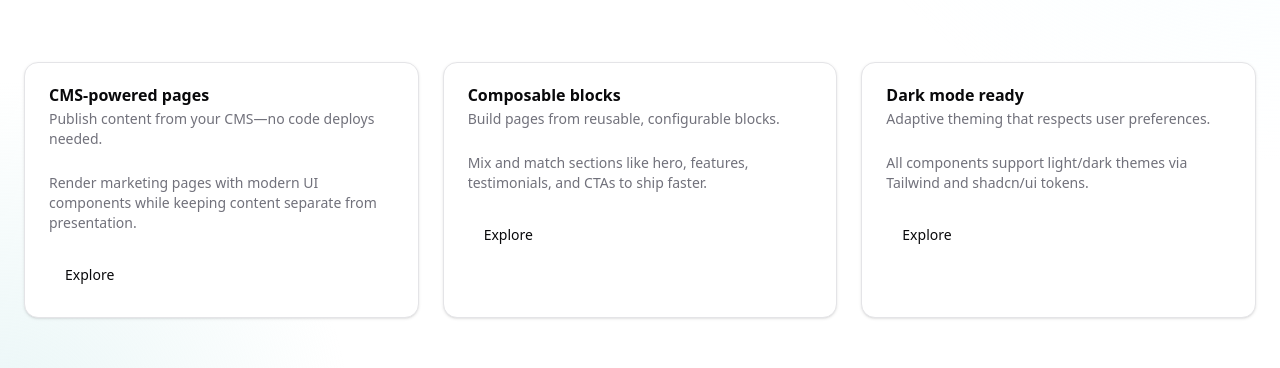
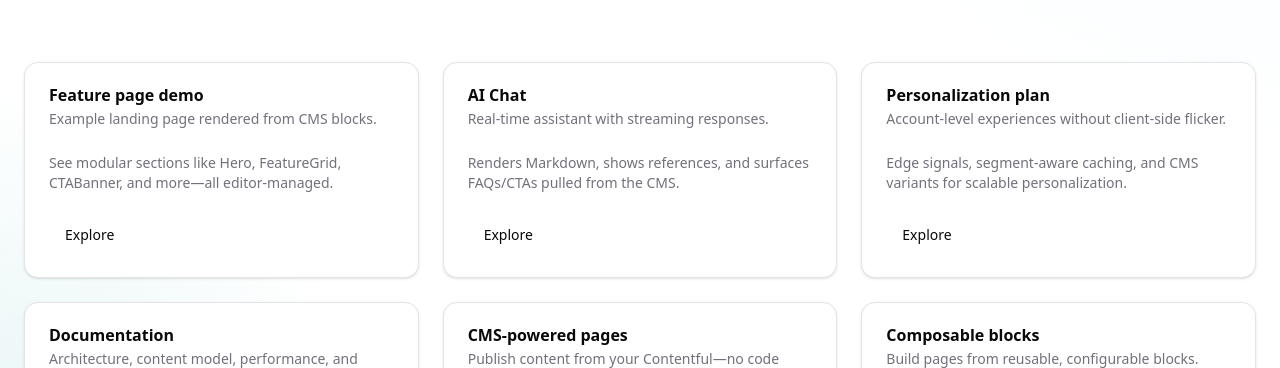
Before and after one commit to aladrach/drata-demo, a Next.js app: page / in a window 1280 px wide. Shown: the part 367-735 px from the top of the page. Built offline with nearby package versions, Linux system fonts and the light colour scheme.

Commit message:
Update Home page with new feature cards and improved navigation. Add detailed descriptions and links for new features including AI Chat, Personalization plan, and Documentation. Enhance existing CMS-powered pages and Composable blocks sections for better clarity and user experience.

```diff
--- a/src/app/page.tsx
+++ b/src/app/page.tsx
@@ -34,22 +34,53 @@ export default function Home() {
         <div className="grid gap-6 sm:grid-cols-2 lg:grid-cols-3">
           {[
             {
+              title: "Feature page demo",
+              description: "Example landing page rendered from CMS blocks.",
+              details:
+                "See modular sections like Hero, FeatureGrid, CTABanner, and more—all editor-managed.",
+              href: "/features/demo-feature",
+            },
+            {
+              title: "AI Chat",
+              description: "Real-time assistant with streaming responses.",
+              details:
+                "Renders Markdown, shows references, and surfaces FAQs/CTAs pulled from the CMS.",
+              href: "/chat",
+            },
+            {
+              title: "Personalization plan",
+              description: "Account-level experiences without client-side flicker.",
+              details:
+                "Edge signals, segment-aware caching, and CMS variants for scalable personalization.",
+              href: "/personalization",
+            },
+            {
+              title: "Documentation",
+              description: "Architecture, content model, performance, and deployment.",
+              details:
+                "Dive into how pages are composed, data is fetched, and the app is instrumented.",
+              href: "/docs",
+            },
+            {
               title: "CMS-powered pages",
-              description: "Publish content from your CMS—no code deploys needed.",
+              description: "Publish content from your Contentful—no code deploys needed.",
               details:
                 "Render marketing pages with modern UI components while keeping content separate from presentation.",
+              href: "/docs#content-model",
             },
             {
               title: "Composable blocks",
               description: "Build pages from reusable, configurable blocks.",
               details:
                 "Mix and match sections like hero, features, testimonials, and CTAs to ship faster.",
+              href: "/docs#content-model",
             },
             {
               title: "Dark mode ready",
               description: "Adaptive theming that respects user preferences.",
               details:
                 "All components support light/dark themes via Tailwind and shadcn/ui tokens.",
+              href: "/docs#performance",
             },
           ].map((item, i) => (
             <Card key={i} className="transition-all hover:shadow-md hover:-translate-y-0.5">
@@ -62,7 +93,7 @@ export default function Home() {
               </CardContent>
               <CardFooter>
                 <Button variant="ghost" asChild>
-                  <Link href="/features/demo-feature">Explore</Link>
+                  <Link href={item.href ?? "/docs"}>Explore</Link>
                 </Button>
               </CardFooter>
             </Card>
```
